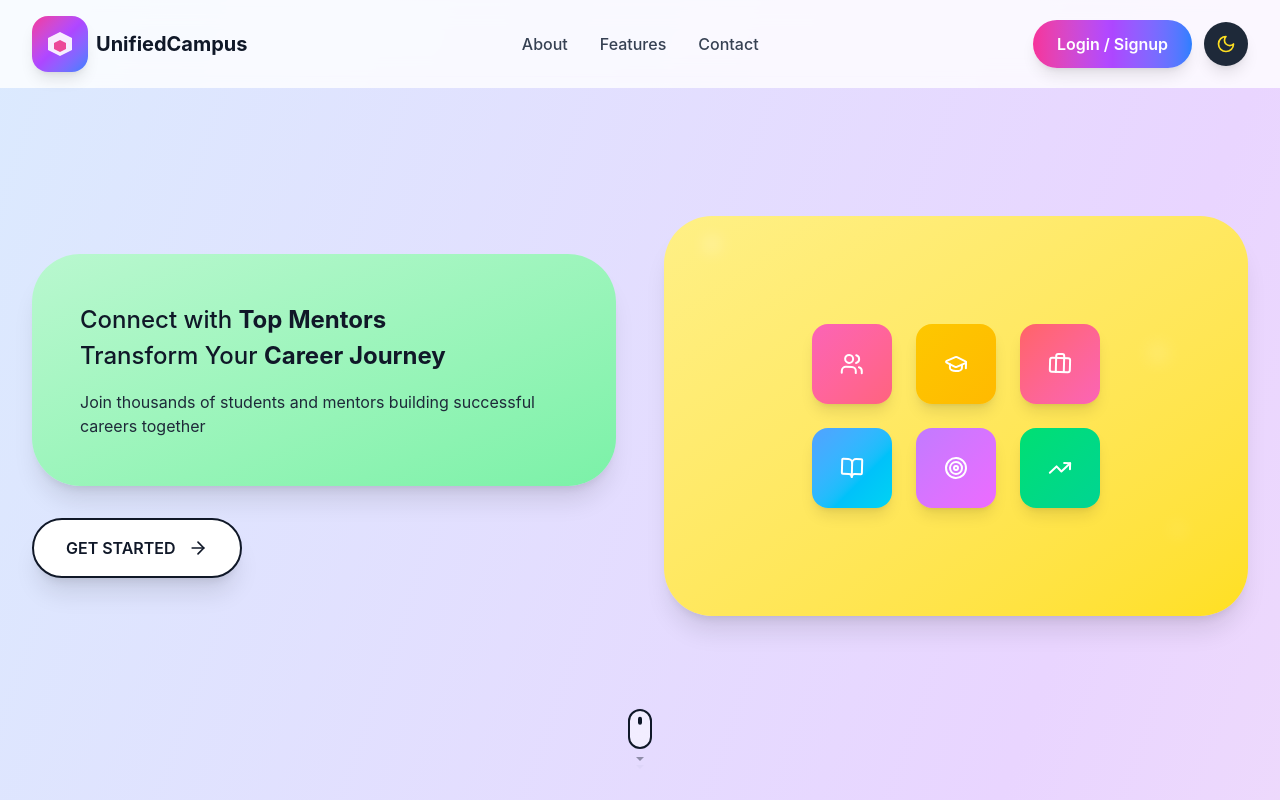
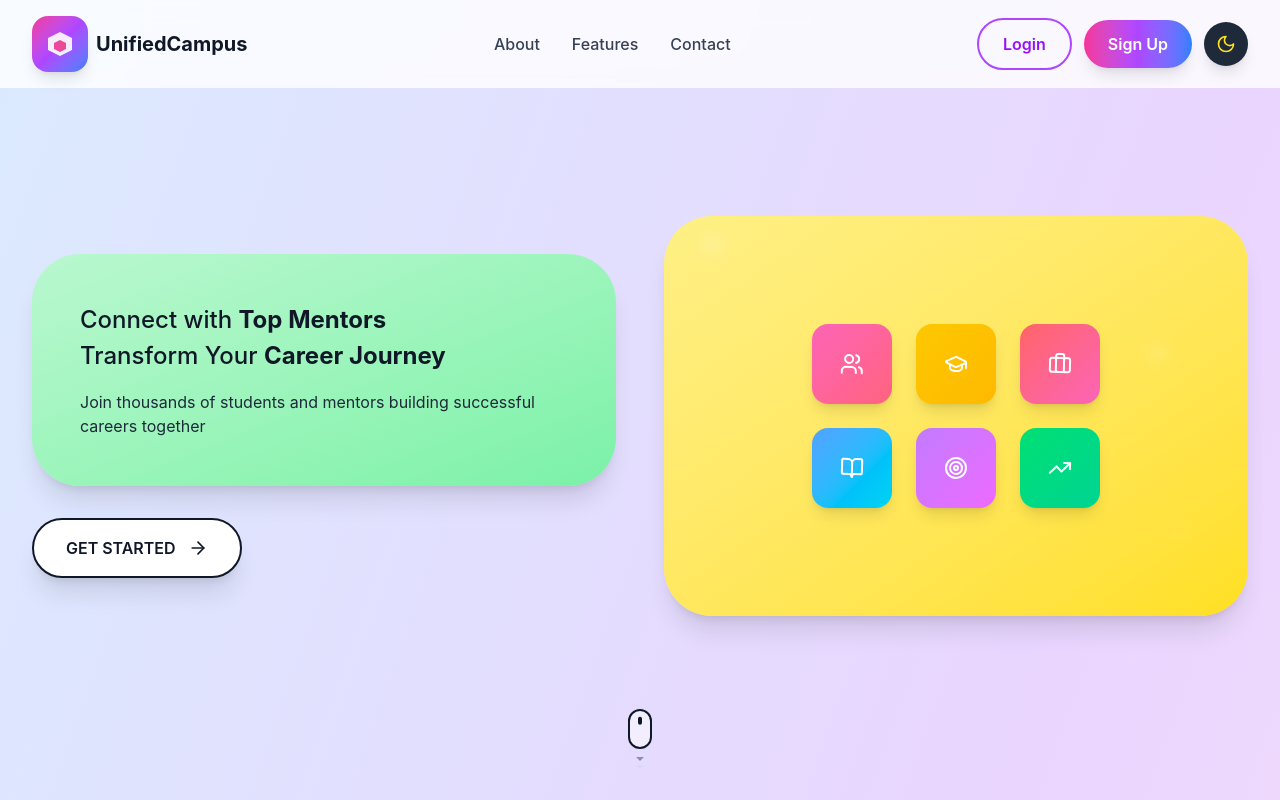
Before and after one commit to ItsGarvit/Unified-Campus, a React (Vite) app: page / in a window 1280 px wide. Shown: the top 800 px of the page. Built offline with nearby package versions, Linux system fonts and the light colour scheme.

Commit message:
login-n-signup

```diff
--- a/src/app/App.tsx
+++ b/src/app/App.tsx
@@ -17,6 +17,7 @@ import { AuthProvider, useAuth } from "./contexts/AuthContext";
 
 function AppContent() {
   const [isModalOpen, setIsModalOpen] = useState(false);
+  const [modalMode, setModalMode] = useState<"login" | "signup">("signup");
   const [theme, setTheme] = useState<"light" | "dark">("light");
   const [currentView, setCurrentView] = useState<
     "landing" | "student-login" | "mentor-login" | "student-signup" | "mentor-signup"
@@ -44,6 +45,10 @@ function AppContent() {
   };
 
   const handleNavigateToLogin = (role: "student" | "mentor") => {
+    setCurrentView(role === "student" ? "student-login" : "mentor-login");
+  };
+
+  const handleNavigateToSignup = (role: "student" | "mentor") => {
     setCurrentView(role === "student" ? "student-signup" : "mentor-signup");
   };
 
@@ -112,7 +117,14 @@ function AppContent() {
       }}
     >
       <Header
-        onGetStarted={() => setIsModalOpen(true)}
+        onLogin={() => {
+          setModalMode("login");
+          setIsModalOpen(true);
+        }}
+        onSignup={() => {
+          setModalMode("signup");
+          setIsModalOpen(true);
+        }}
         theme={theme}
         toggleTheme={toggleTheme}
       />
@@ -131,7 +143,9 @@ function AppContent() {
         isOpen={isModalOpen}
         onClose={() => setIsModalOpen(false)}
         onNavigateToLogin={handleNavigateToLogin}
+        onNavigateToSignup={handleNavigateToSignup}
         onLocationCaptured={setUserLocation}
+        mode={modalMode}
       />
     </div>
   );
--- a/src/app/components/GetStartedModal.tsx
+++ b/src/app/components/GetStartedModal.tsx
@@ -6,8 +6,9 @@ interface GetStartedModalProps {
   isOpen: boolean;
   onClose: () => void;
   onNavigateToLogin: (role: "student" | "mentor") => void;
-  onNavigateToSignup?: (role: "student" | "mentor") => void;
+  onNavigateToSignup: (role: "student" | "mentor") => void;
   onLocationCaptured?: (location: { latitude: number; longitude: number }) => void;
+  mode: "login" | "signup";
 }
 
 export function GetStartedModal({
@@ -16,6 +17,7 @@ export function GetStartedModal({
   onNavigateToLogin,
   onNavigateToSignup,
   onLocationCaptured,
+  mode,
 }: GetStartedModalProps) {
   const [selectedRole, setSelectedRole] = useState<"student" | "mentor" | null>(null);
   const [showLocationPrompt, setShowLocationPrompt] = useState(false);
@@ -41,7 +43,11 @@ export function GetStartedModal({
           }
 
           if (selectedRole) {
-            onNavigateToLogin(selectedRole);
+            if (mode === "login") {
+              onNavigateToLogin(selectedRole);
+            } else {
+              onNavigateToSignup(selectedRole);
+            }
           }
           onClose();
           setShowLocationPrompt(false);
@@ -52,7 +58,11 @@ export function GetStartedModal({
           // This is expected behavior in many environments, so we don't log errors
 
           if (selectedRole) {
-            onNavigateToLogin(selectedRole);
+            if (mode === "login") {
+              onNavigateToLogin(selectedRole);
+            } else {
+              onNavigateToSignup(selectedRole);
+            }
           }
           onClose();
           setShowLocationPrompt(false);
@@ -79,7 +89,11 @@ export function GetStartedModal({
   const handleSkipLocation = () => {
     // Skip location and navigate directly to login
     if (selectedRole) {
-      onNavigateToLogin(selectedRole);
+      if (mode === "login") {
+        onNavigateToLogin(selectedRole);
+      } else {
+        onNavigateToSignup(selectedRole);
+      }
     }
     onClose();
     setShowLocationPrompt(false);
@@ -120,10 +134,12 @@ export function GetStartedModal({
                 <>
                   {/* Role Selection */}
                   <h2 className="text-center mb-4 font-bold text-gray-900 dark:text-gray-100">
-                    Get Started
+                    {mode === "login" ? "Login" : "Sign Up"}
                   </h2>
                   <p className="text-center mb-12 text-gray-700 dark:text-gray-300">
-                    Choose how you want to join UnifiedCampus
+                    {mode === "login"
+                      ? "Choose your role to login to UnifiedCampus"
+                      : "Choose how you want to join UnifiedCampus"}
                   </p>
 
                   <div className="grid md:grid-cols-2 gap-6">
--- a/src/app/components/Header.tsx
+++ b/src/app/components/Header.tsx
@@ -3,12 +3,13 @@ import { useState } from "react";
 import { motion } from "motion/react";
 
 interface HeaderProps {
-  onGetStarted: () => void;
+  onLogin: () => void;
+  onSignup: () => void;
   theme: "light" | "dark";
   toggleTheme: () => void;
 }
 
-export function Header({ onGetStarted, theme, toggleTheme }: HeaderProps) {
+export function Header({ onLogin, onSignup, theme, toggleTheme }: HeaderProps) {
   const [activeLink, setActiveLink] = useState("");
 
   const scrollToSection = (id: string) => {
@@ -91,15 +92,23 @@ export function Header({ onGetStarted, theme, toggleTheme }: HeaderProps) {
             </ul>
           </nav>
 
-          {/* Login/Signup & Theme Toggle */}
+          {/* Login & Signup Buttons + Theme Toggle */}
           <div className="flex items-center gap-3">
             <motion.button
               whileHover={{ scale: 1.05 }}
               whileTap={{ scale: 0.95 }}
-              onClick={onGetStarted}
+              onClick={onLogin}
+              className="px-6 py-3 rounded-full font-semibold border-2 border-purple-500 text-purple-600 dark:text-purple-400 dark:border-purple-400 hover:bg-purple-50 dark:hover:bg-purple-900/20 transition-colors"
+            >
+              Login
+            </motion.button>
+            <motion.button
+              whileHover={{ scale: 1.05 }}
+              whileTap={{ scale: 0.95 }}
+              onClick={onSignup}
               className="bg-gradient-to-r from-pink-500 via-purple-500 to-blue-500 px-6 py-3 rounded-full font-semibold shadow-lg text-white hover:shadow-xl transition-shadow"
             >
-              Login / Signup
+              Sign Up
             </motion.button>
 
             <motion.button
```
